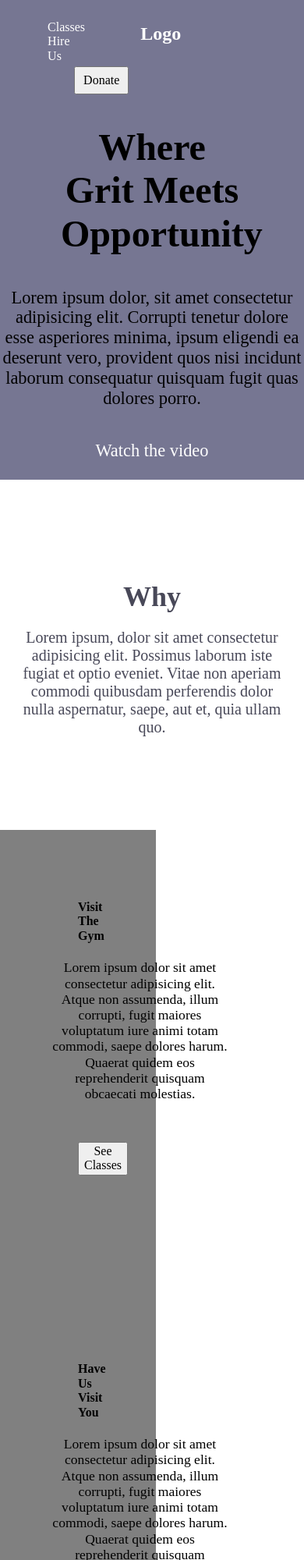
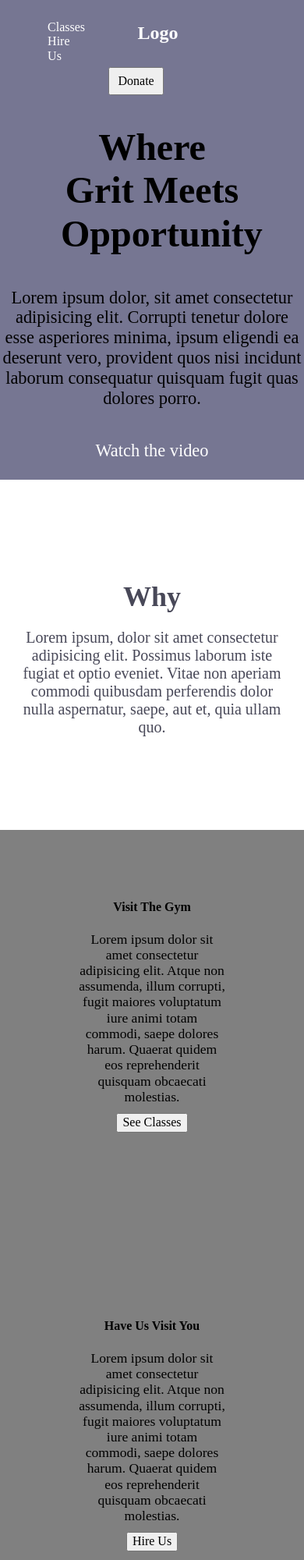
Before and after one commit to DuanLeeWatkins/level-ground-layout, a plain HTML site: page index.html in a window 390 px wide. Shown: the top 2000 px of the page at 78% size. Drawn offline with Linux system fonts and the light colour scheme.

Commit message:
Added media query in style.css

```diff
--- a/css/style.css
+++ b/css/style.css
@@ -27,6 +27,9 @@ body {
 /******************************************
 /* LAYOUT
 /*******************************************/
+header {
+  background-color: rgb(118, 118, 146);
+}
 
 a {
   text-decoration: none;
@@ -34,7 +37,7 @@ a {
 }
 
 nav {
-  background-color: rgb(118, 118, 146);
+  /* background-color: rgb(118, 118, 146); */
   color: white;
   padding: 10px;
   max-width: 100%;
@@ -181,3 +184,32 @@ footer p {
     font-size: 1.1rem;
   }
 }
+
+@media (max-width: 500px) {
+  .nav-bar ul {
+    max-width: 23%;
+  }
+
+  .nav-bar h2 {
+    margin: 5% 19%;
+  }
+
+  #donate-btn {
+    margin-top: 3%;
+    margin-left: 9%;
+  }
+
+  #visit-gym-section,
+  #visit-you-section {
+    width: 100%;
+    padding: 0, 0, 150, 0;
+  }
+  #visit-gym-section p {
+    width: 100%;
+    margin-left: 0%;
+  }
+  #visit-you-section p {
+    width: 100%;
+    margin-left: 0%;
+  }
+}
```
